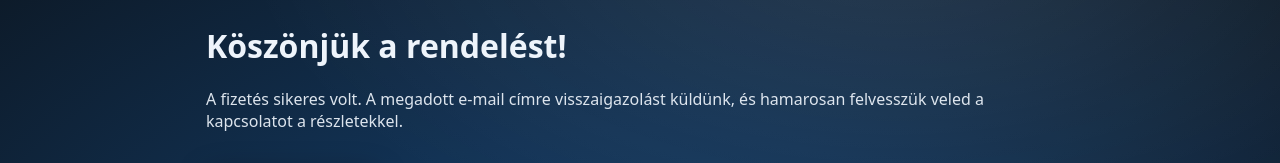
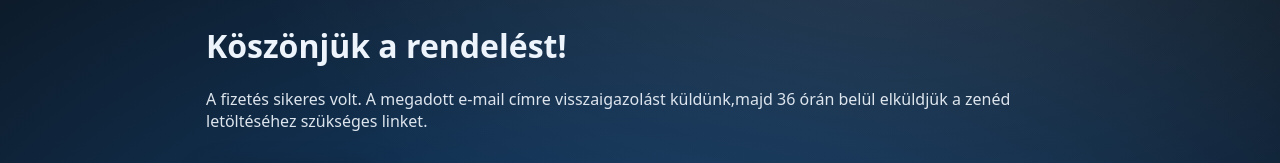
Before and after one commit to Palkoo1983/mymusicf, a website: page public/success.html in a window 1280 px wide. Shown: the top 163 px of the page. Drawn offline with Linux system fonts and the light colour scheme.

Commit message:
Update success.html

```diff
--- a/public/success.html
+++ b/public/success.html
@@ -1,6 +1,6 @@
 <!DOCTYPE html><html lang="hu"><head><meta charset="utf-8"><meta name="viewport" content="width=device-width,initial-scale=1"><title>Sikeres fizetés – Bakelit Songs</title><link rel="stylesheet" href="style.css"></head><body>
 <main style="max-width:900px;margin:24px auto;padding:0 16px">
 <h1>Köszönjük a rendelést!</h1>
-<p>A fizetés sikeres volt. A megadott e-mail címre visszaigazolást küldünk, és hamarosan felvesszük veled a kapcsolatot a részletekkel.</p>
+<p>A fizetés sikeres volt. A megadott e-mail címre visszaigazolást küldünk,majd 36 órán belül elküldjük a zenéd letöltéséhez szükséges linket.</p>
 <a href="/" class="primary" style="display:inline-block;margin-top:16px">Vissza a főoldalra</a>
 </main></body></html>
```
